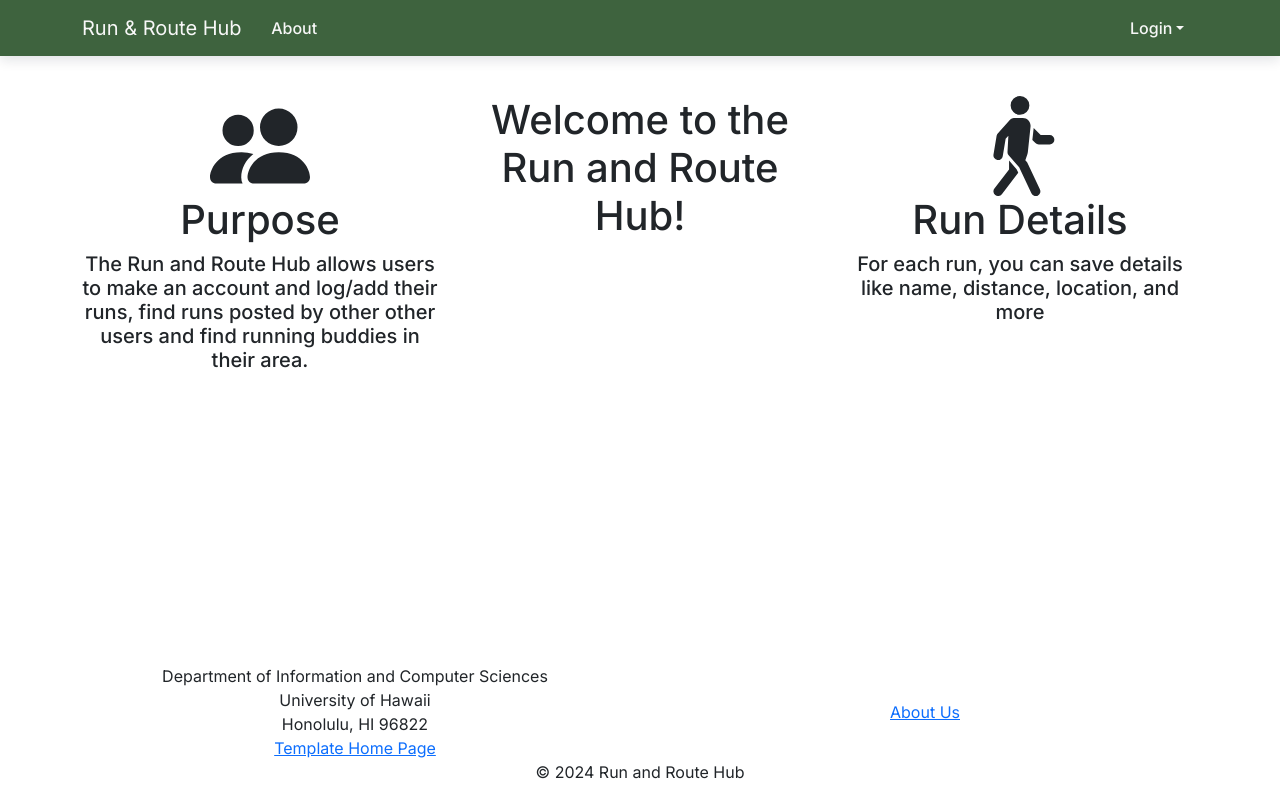
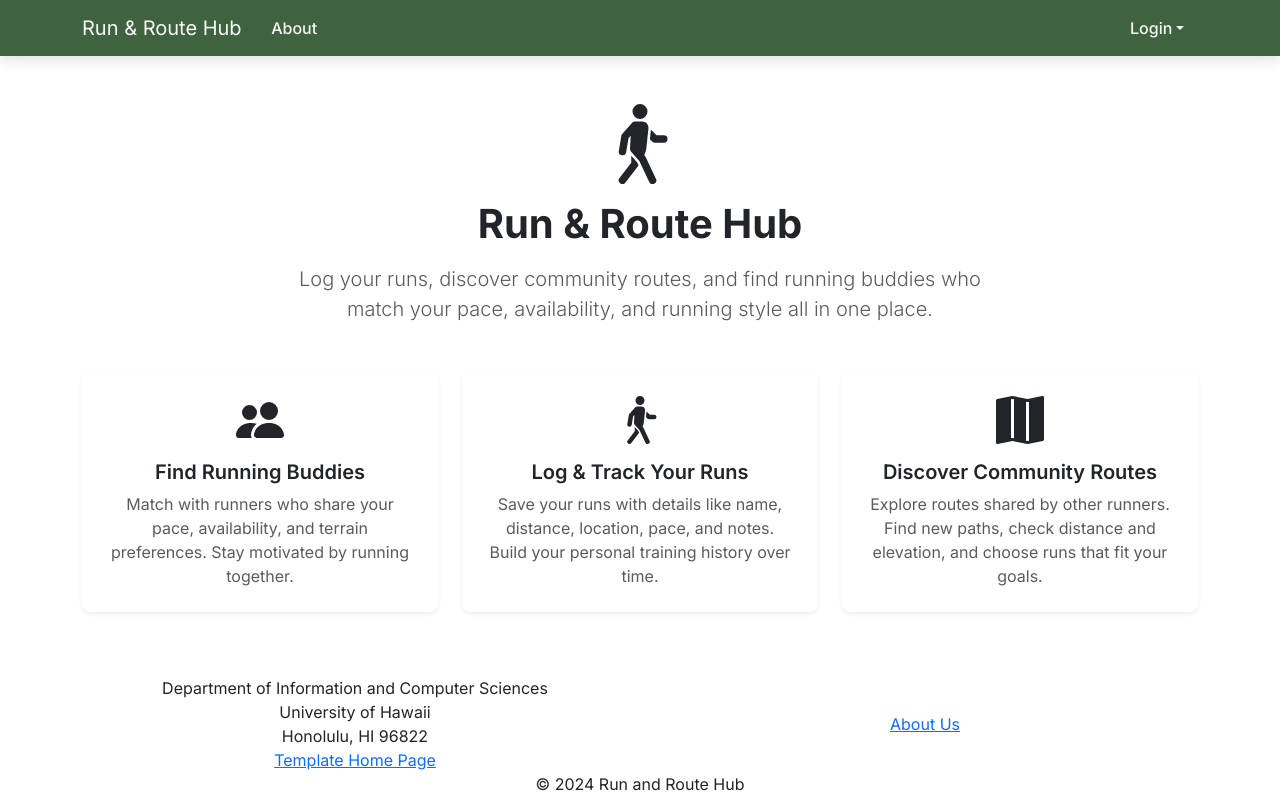
Before and after one commit to run-and-route-hub/Run-and-Route-Hub, a Next.js app: page / in a window 1280 px wide. Built offline with nearby package versions, Linux system fonts and the light colour scheme; no server answers.

Commit message:
Organize the landing page

```diff
--- a/src/app/page.tsx
+++ b/src/app/page.tsx
@@ -1,30 +1,63 @@
 import { Col, Container, Row } from 'react-bootstrap';
-import { PeopleFill, PersonWalking } from 'react-bootstrap-icons';
+import { PeopleFill, PersonWalking, MapFill } from 'react-bootstrap-icons';
 
 /** The Home page. */
 const Home = () => (
-  <main>
-    <Container id="landing-page" fluid className="py-3">
-      <Container>
-        <Row className="align-middle text-center">
-          <Col xs={4}>
-            <PeopleFill size={100} />
-            <h1>Purpose</h1>
-            <h5>
-              The Run and Route Hub allows users to make an account and log/add their runs, find runs posted by other
-              other users and find running buddies in their area.
-            </h5>
-          </Col>
-          <Col xs={4}>
-            <h1>Welcome to the Run and Route Hub!</h1>
-          </Col>
-          <Col xs={4}>
-            <PersonWalking size={100} />
-            <h1>Run Details</h1>
-            <h5>For each run, you can save details like name, distance, location, and more</h5>
-          </Col>
-        </Row>
-      </Container>
+  <main className="py-5">
+    <Container id="landing-page">
+
+      {/* Hero Section */}
+      <Row className="justify-content-center text-center mb-5">
+        <Col lg={8}>
+          <PersonWalking size={80} className="mb-3" />
+          <h1 className="fw-bold mb-3">Run &amp; Route Hub</h1>
+          <p className="lead text-muted mb-0">
+            Log your runs, discover community routes, and find running buddies who match your pace,
+            availability, and running style all in one place.
+          </p>
+        </Col>
+      </Row>
+
+      {/* Feature Cards */}
+      <Row className="g-4">
+
+        {/* Find Running Buddies */}
+        <Col md={6} lg={4}>
+          <div className="h-100 p-4 bg-white rounded-3 shadow-sm text-center">
+            <PeopleFill size={48} className="mb-3" />
+            <h2 className="h5 fw-semibold mb-2">Find Running Buddies</h2>
+            <p className="text-muted mb-0">
+              Match with runners who share your pace, availability, and terrain preferences. Stay
+              motivated by running together.
+            </p>
+          </div>
+        </Col>
+
+        {/* Log & Track Runs */}
+        <Col md={6} lg={4}>
+          <div className="h-100 p-4 bg-white rounded-3 shadow-sm text-center">
+            <PersonWalking size={48} className="mb-3" />
+            <h2 className="h5 fw-semibold mb-2">Log &amp; Track Your Runs</h2>
+            <p className="text-muted mb-0">
+              Save your runs with details like name, distance, location, pace, and notes. Build your
+              personal training history over time.
+            </p>
+          </div>
+        </Col>
+
+        {/* Discover Community Routes */}
+        <Col md={12} lg={4}>
+          <div className="h-100 p-4 bg-white rounded-3 shadow-sm text-center">
+            <MapFill size={48} className="mb-3" />
+            <h2 className="h5 fw-semibold mb-2">Discover Community Routes</h2>
+            <p className="text-muted mb-0">
+              Explore routes shared by other runners. Find new paths, check distance and elevation,
+              and choose runs that fit your goals.
+            </p>
+          </div>
+        </Col>
+
+      </Row>
     </Container>
   </main>
 );
```
